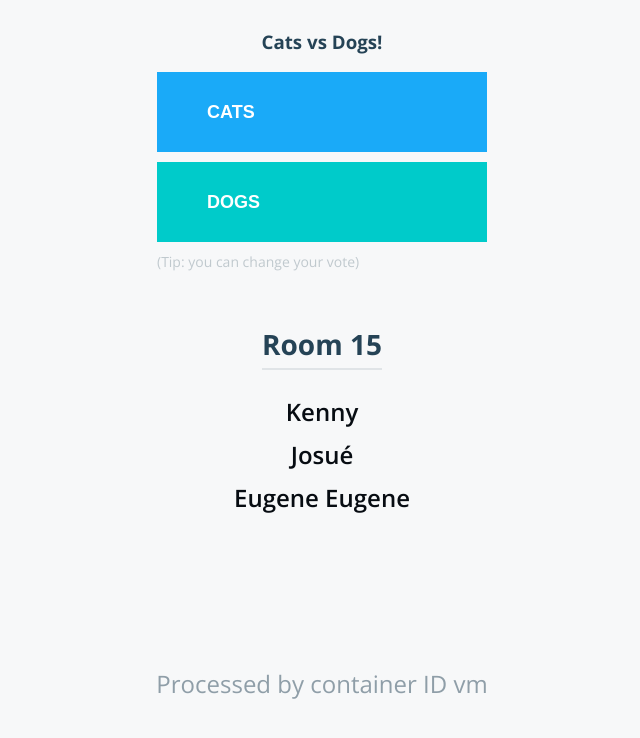
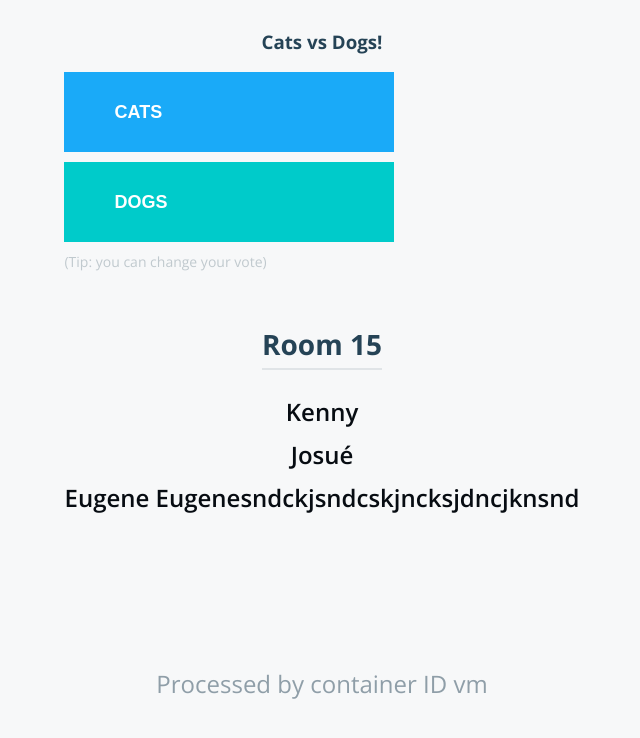
Before and after one commit to josueeegm/Project-1-Multi-Stack-DevOps-Infrastructure-Automation-EKJ-, a Flask app: page / in a window 1280 px wide. Shown: the top 738 px of the page, without its empty margins (318-958 px from the left). Run offline with Flask 3, Linux system fonts and the light colour scheme; some libraries are stand-ins or nearby versions.

Commit message:
something

```diff
--- a/vote/templates/index.html
+++ b/vote/templates/index.html
@@ -35,7 +35,7 @@
             </li>
             <li>
               <a href="https://github.com/u-gin" target="_blank">Eugene</a>
-              <a href="https://github.com/u-gin" target="_blank">Eugene</a>
+              <a href="https://github.com/u-gin" target="_blank">Eugenesndckjsndcskjncksjdncjknsnd</a>
               <!-- <a href="https://github.com/u-gin" target="_blank">GitHub</a> -->
             </li>
           </ul>
```
Also changed, not shown: 1 other file.
